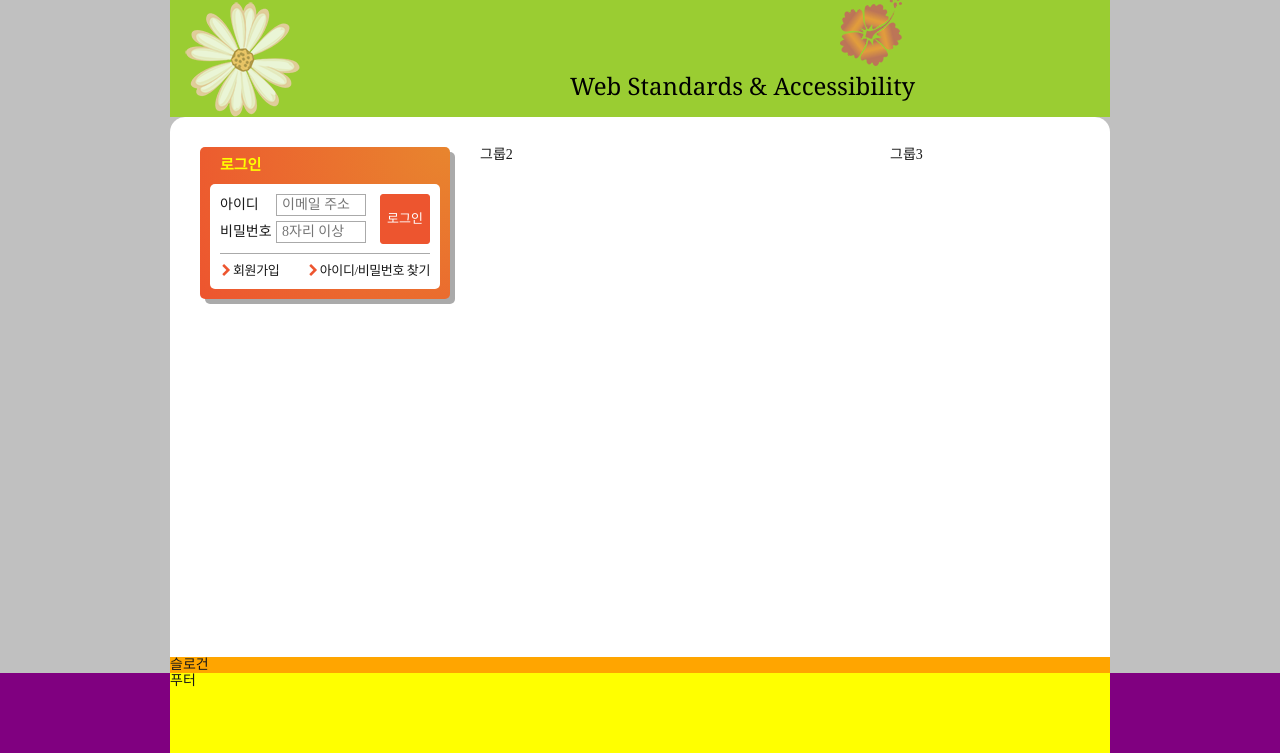
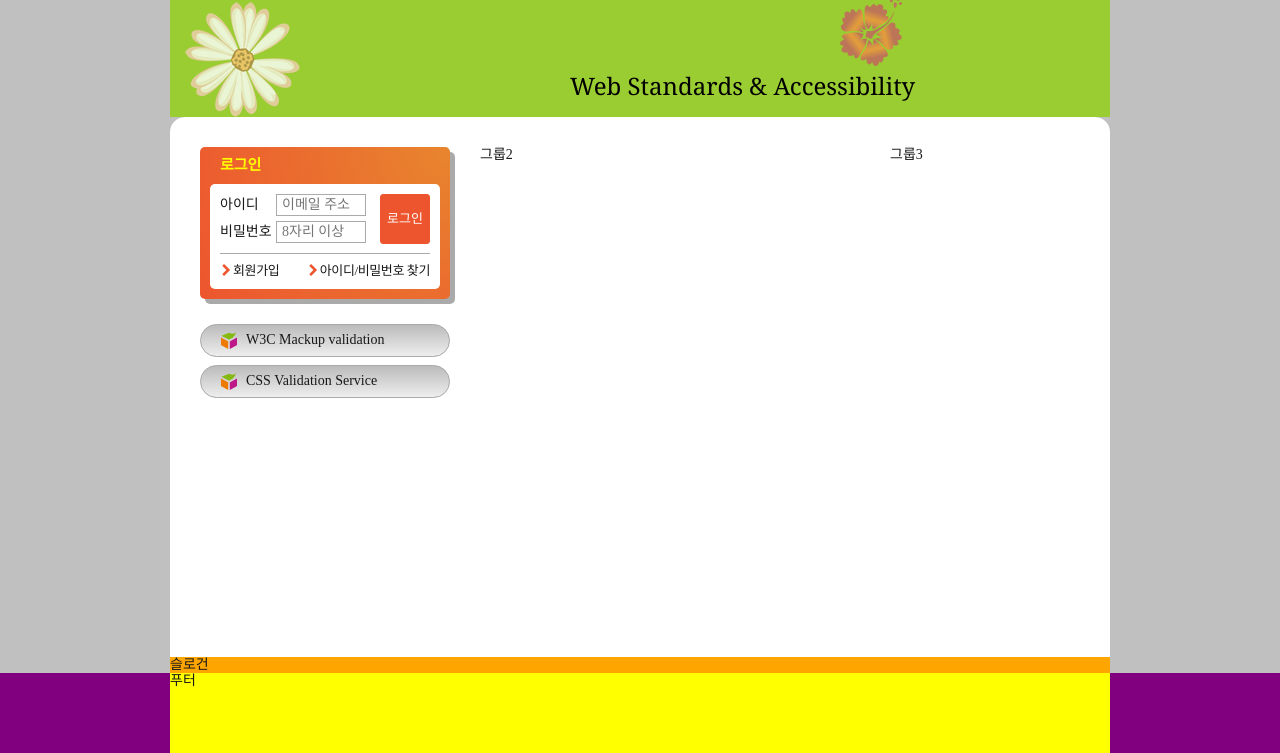
Before and after one commit to shin-eunji/200120-FDS15, a plain HTML site: page main.html in a window 1280 px wide. Shown: the part 136-889 px from the top of the page. Drawn offline with Linux system fonts and the light colour scheme; a web font is replaced by a local one.

Commit message:
유효성 검사 배너 완성

```diff
--- a/css/main.css
+++ b/css/main.css
@@ -318,6 +318,24 @@ body {
     letter-spacing: -.03em;
 }
 
+/* 유효성 검사 배너 */
+.validation-list {
+    padding-left: 0;
+    margin: 25px 0;
+    list-style: none;
+}
+.validation-list li a {
+    display: block;
+    background: url(./images/validation_icon.png) no-repeat 20px 50%, #ccc linear-gradient(180deg, #bbb, #eee);
+    border: 1px solid #aaa;
+    border-radius: 30px;
+    margin-top: 8px;
+    padding: 7px 10px 8px 45px;
+}
+.validation-list li a:hover {
+    color: red;
+}
+
 /* 슬로건 */
 .slogan {
     background-color: orange;
--- a/main.html
+++ b/main.html
@@ -153,6 +153,11 @@
                         <li class="icon-right-open"><a href="#">아이디/비밀번호 찾기</a></li>
                     </ul>
                 </section>
+                <h2 class="a11y-hidden">유효성 검사 배너</h2>
+                <ul class="validation-list">
+                    <li><a href="#" target="_blank" title="W3C Mackup 유효성 검사 사이트로 이동(새창)">W3C Mackup validation</a></li>
+                    <li><a href="#" target="_blank" title="CSS 유효성  검사 사이트로 이동(새창)">CSS Validation Service</a></li>
+                </ul>
             </div>
             <div class="group group2">그룹2</div>
             <div class="group group3">그룹3</div>
```
Also changed, not shown: images/validation_icon.png (added).
